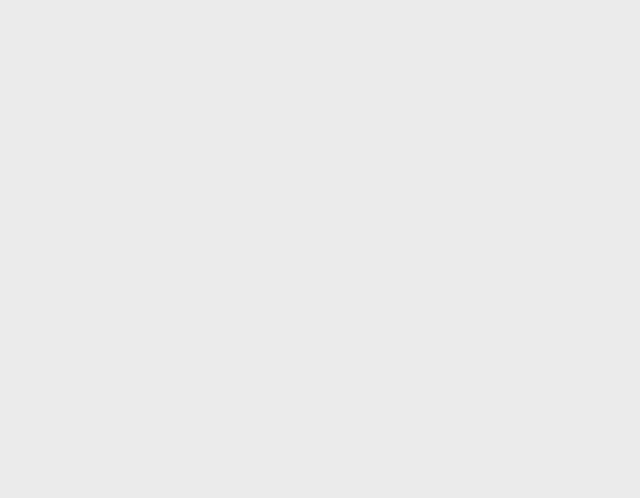
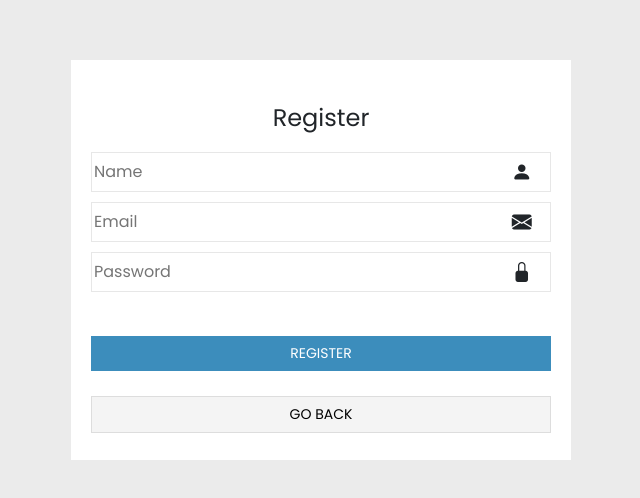
Before and after one commit to RivEm98/Personal-Budget-Magnament, a React (Create React App) app in the folder client/: page /register in a window 1280 px wide. Shown: the part 140-638 px from the top of the page, without its empty margins (319-959 px from the left). Built offline with nearby package versions, Linux system fonts and the light colour scheme.

Commit message:
I create the cardregister component

```diff
--- a/client/src/components/App.js
+++ b/client/src/components/App.js
@@ -2,16 +2,16 @@ import React from 'react'
 import { BrowserRouter, Route, Switch } from 'react-router-dom'
 import Login from '../page/Login'
 import './App.css'
+import Register from '../page/Register'
 /* import Home from '../pages/Home'
-import Register from '../pages/Register'
 import PageNotFound from '../pages/PageNotFound'  */
 function App(){
     return (
         <BrowserRouter>
             <Switch>
                 <Route exact path="/" component={Login} />
-{/*              <Route exact path="/register" component={Register} />
-                <Route exact path="/home" component={Home} />
+                <Route exact path="/register" component={Register} />
+{/*                 <Route exact path="/home" component={Home} />
                 <Route component={PageNotFound} /> */}
             </Switch>
         </BrowserRouter>
--- /dev/null
+++ b/client/src/components/CardLogin/CardLogin.js
@@ -0,0 +1,44 @@
+import React from 'react'
+import ButtonSubmit from '../ButtonSubmit/ButtonSubmit'
+import ButtonLink from '../ButtonLink/ButtonLink'
+import './CardLoginRegister.css'
+
+const CardLogin = (props)=>
+(
+    <div className="container-card d-flex justify-content-center align-items-center">
+        <div class="card-login">
+            <form>
+                <p className="login text-center">{props.name}</p>
+                <div class="container-input d-flex align-items-center">
+                    <input
+                        type="email"
+                        name="email"
+                        id="email"
+                        placeholder="Email"
+                        className="col-11 input-login"
+                        />
+                    <span><i className="bi bi-envelope-fill login-icon"></i></span>
+                </div>
+                <div className="container-input d-flex align-items-center">
+                    <input
+                        type="password"
+                        name="password"
+                        id="password"
+                        placeholder="Password"
+                        className="col-11 input-login"
+                        />
+                    <span>
+                        <i class="bi bi-lock-fill login-icon"></i>
+                    </span>
+                </div>
+
+                <br/>
+                <ButtonSubmit name="LOG IN" />
+            </form>
+                <ButtonLink name="REGISTER" to="/register"/>
+        </div>
+
+    </div>
+)
+
+export default CardLogin;
--- a/client/src/components/CardLoginRegister/CardLoginRegister.js
+++ b/client/src/components/CardRegister/CardRegister.js
@@ -1,14 +1,24 @@
 import React from 'react'
 import ButtonSubmit from '../ButtonSubmit/ButtonSubmit'
 import ButtonLink from '../ButtonLink/ButtonLink'
-import './CardLoginRegister.css'
+import '../CardLogin/CardLoginRegister.css'
 
-const CardLoginRegister = ()=>
+const CardRegister = (props)=>
 (
     <div className="container-card d-flex justify-content-center align-items-center">
         <div class="card-login">
             <form>
-                <p className="login text-center">Log in</p>
+                <p className="login text-center">{props.name}</p>
+                <div class="container-input d-flex align-items-center">
+                    <input
+                        type="text"
+                        name="name"
+                        id="name"
+                        placeholder="Name"
+                        className="col-11 input-login"
+                        />
+                    <span><i className="bi bi-person-fill login-icon"></i></span>
+                </div>
                 <div class="container-input d-flex align-items-center">
                     <input
                         type="email"
@@ -17,7 +27,7 @@ const CardLoginRegister = ()=>
                         placeholder="Email"
                         className="col-11 input-login"
                         />
-                    <span><i className="bi bi-person-fill login-icon"></i></span>
+                    <span><i className="bi bi-envelope-fill login-icon"></i></span>
                 </div>
                 <div className="container-input d-flex align-items-center">
                     <input
@@ -33,12 +43,12 @@ const CardLoginRegister = ()=>
                 </div>
 
                 <br/>
-                <ButtonSubmit name="LOG IN" />
+                <ButtonSubmit name="REGISTER" />
             </form>
-                <ButtonLink name="REGISTER" to="/register"/>
+                <ButtonLink name="GO BACK" to="/"/>
         </div>
 
     </div>
 )
 
-export default CardLoginRegister;
+export default CardRegister;
--- a/client/src/page/Login.js
+++ b/client/src/page/Login.js
@@ -1,9 +1,9 @@
-import CardLoginRegister from '../components/CardLoginRegister/CardLoginRegister'
+import CardLogin from '../components/CardLogin/CardLogin'
 
 const Login = ()=>
 (
     <div>
-        <CardLoginRegister />
+        <CardLogin name="Log In"/>
     </div>
 )
 
--- /dev/null
+++ b/client/src/page/Register.js
@@ -0,0 +1,10 @@
+import CardRegister from '../components/CardRegister/CardRegister'
+
+const Register = ()=>
+(
+    <div>
+        <CardRegister name="Register"/>
+    </div>
+)
+
+export default Register;
```
Also changed, not shown: client/src/components/CardLogin/CardLoginRegister.css (renamed from client/src/components/CardLoginRegister/CardLoginRegister.css).
